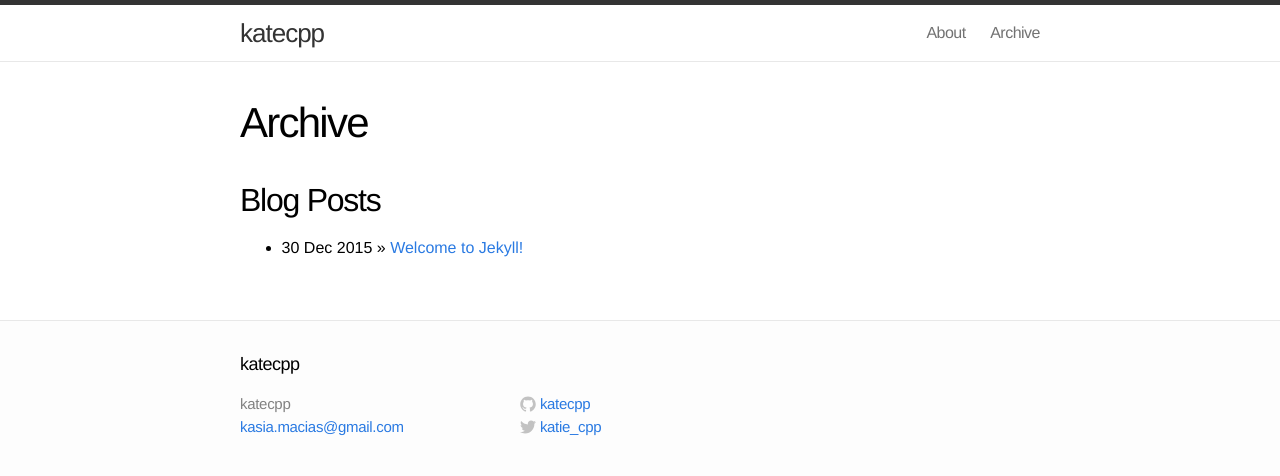
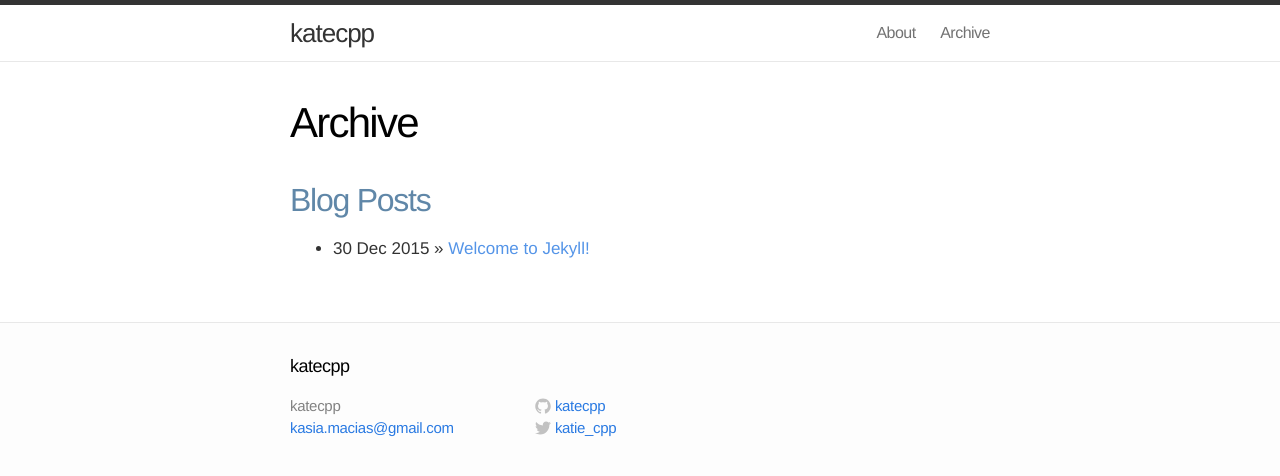
Before and after one commit to katecpp/katecpp.github.io, a Jekyll site: the page built from archive.md, in a window 1280 px wide. Shown: the top 476 px of the page. Built offline with Jekyll 4.4.1, drawn with Linux system fonts in a browser that asks for light colours.

Commit message:
Minor style changes

```diff
--- a/css/main.css
+++ b/css/main.css
@@ -28,7 +28,7 @@ a:visited { color: #205caa; }
 .wrap:after { content:""; display:table; }
 .wrap:after { clear: both; }
 .wrap {
-  max-width: 800px;
+  max-width: 700px;
   padding: 0 30px;
   margin: 0 auto;
   zoom: 1;
@@ -181,7 +181,11 @@ a:visited { color: #205caa; }
   margin-top: 5px;
 }
 
-.post-content { margin: 0 0 30px; }
+.post-content {
+  margin: 0 0 30px;
+  opacity: .8;
+  font-size: 17px;
+}
 
 .post-content > * { margin: 20px 0; }
 
@@ -195,6 +199,7 @@ a:visited { color: #205caa; }
   line-height: 1;
   font-weight: 300;
   margin: 40px 0 20px;
+  color: #396a93;
 }
 
 .post-content h2 {
```
